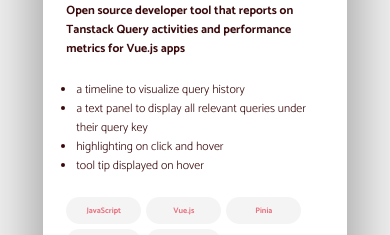
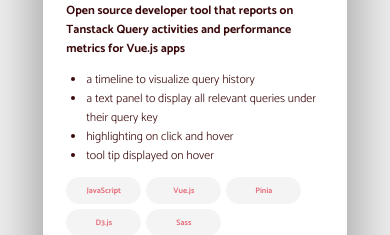
Before and after one commit to annaduong17/portfolio, a React (Create React App) app: page /portfolio in a window 390 px wide. Shown: the part 445-680 px from the top of the page. Built offline with nearby package versions, Linux system fonts and the light colour scheme.

Commit message:
adjust padding left on features ul on all screen sizes

```diff
--- a/src/index.scss
+++ b/src/index.scss
@@ -550,7 +550,6 @@
 
       ul {
         font-weight: 300;
-        padding: 10px;
       }
     }
 
@@ -810,6 +809,9 @@
   .portfolio .info-container {
     flex-direction: column;
 
+    .details-container ul {
+      padding-left: 20px;
+    }
     .tech-button-container {
       margin-left: 0px;
     }
```
